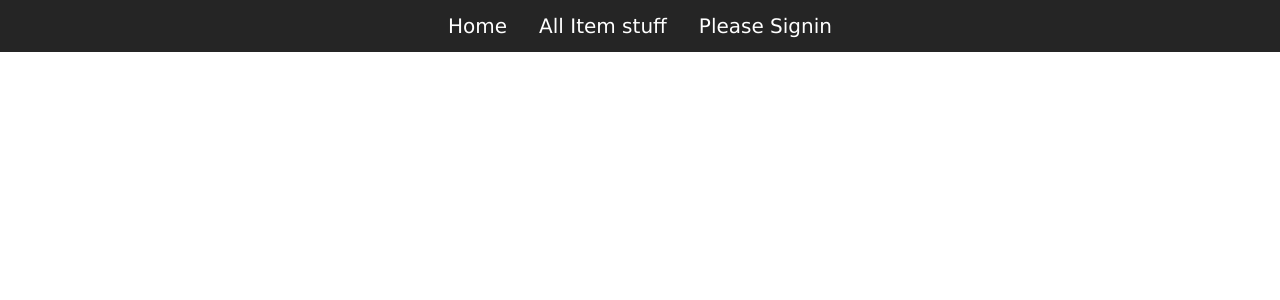
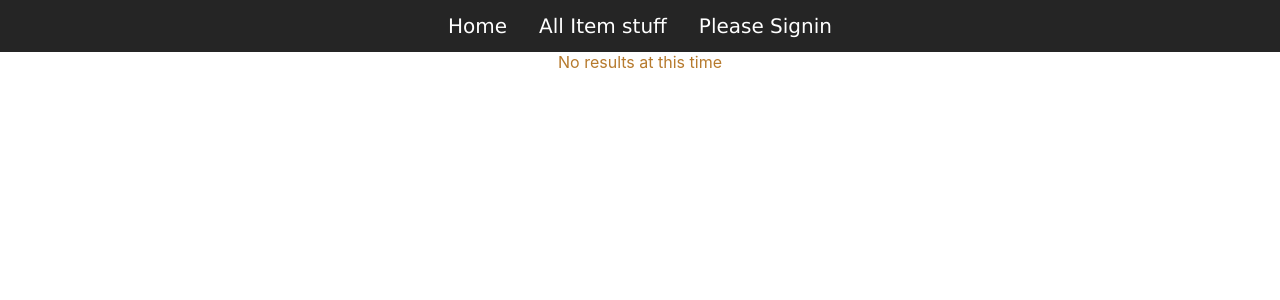
Before and after one commit to KevinBoston/topshelf-frontend, a React (Create React App) app: page /results in a window 1280 px wide. Shown: the top 300 px of the page. Built offline with nearby package versions, Linux system fonts and the light colour scheme; no server answers.

Commit message:
properly displays empty results container

```diff
--- a/src/App.js
+++ b/src/App.js
@@ -6,6 +6,7 @@ import {Route} from 'react-router-dom'
 import React from 'react'
 import {fetchItems} from './actions/UserActions'
 import {connect} from 'react-redux'
+import SearchResultsContainer from './containers/SearchResultsContainer';
 
 class App extends React.Component {
     componentDidMount() {
@@ -19,6 +20,7 @@ class App extends React.Component {
         <NavBar />
         <Route exact path='/' component={HomePage} />
         <ItemContainer />
+        <Route exact path='/results' component={SearchResultsContainer} />
         {/* items={this.props.items}/> */}
       </div>
     );
--- a/src/components/SearchBar.js
+++ b/src/components/SearchBar.js
@@ -21,7 +21,7 @@ class SearchBar extends React.Component {
     }
     handleSubmit = e => {
         e.preventDefault()
-        debugger
+        //debugger
         this.props.searchForItem(this.state.searchTerm)
         this.props.history.push('/results')
         this.setState({
--- a/src/containers/ResultsContainer.js
+++ b/src/containers/ResultsContainer.js
@@ -4,14 +4,21 @@ import { connect } from 'react-redux'
 class ResultsContainer extends React.Component {
 
     handleResults() {
+        console.log("loaded", this.props)
         if (!this.props.results){
             return <div>No results at this time</div>
+        } else {
+            return <div>{this.props.results}</div>
         }
 
     }
 
     render() {
-        {this.handleResults}
+        return (
+            <>
+            {this.handleResults()}
+            </>
+        )
     }
 
 
--- a/src/containers/SearchResultsContainer.js
+++ b/src/containers/SearchResultsContainer.js
@@ -25,7 +25,7 @@ class SearchResultsContainer extends React.Component {
     // }
 
     render() {
-        debugger
+        //debugger
         return (
             <div className="ItemContainer">
             <Switch>
```
